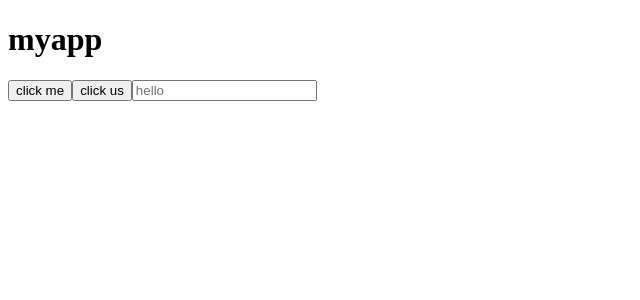
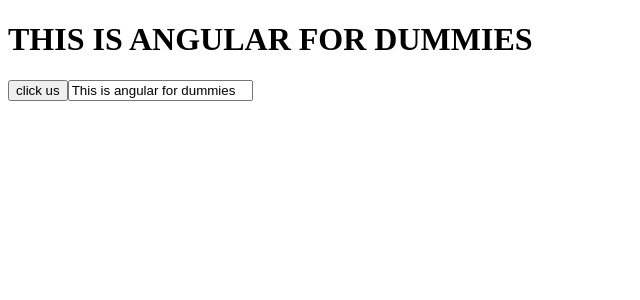
Before and after one commit to masete/angular-day-one, an Angular app: page / in a window 1280 px wide. Shown: the top 300 px of the page, without its empty margins (0-640 px from the left). Built offline with nearby package versions, Linux system fonts and the light colour scheme.

Commit message:
two way binding and property binding

```diff
--- a/src/app/app.component.html
+++ b/src/app/app.component.html
@@ -1,4 +1,4 @@
-<h1>{{title}}</h1>
-<button (click)= 'handleEvent()'>click me</button>
-<button (keydown)= 'handleEvent()'>click us</button>
-<input placeholder="hello" (keydown)= 'handleEvent()'/>
+<h1>{{title | uppercase}}</h1>
+
+<button (click)= 'handleEvent()'>click us</button>
+<input placeholder="hello" [(ngModel)]= "title" (keydown)= 'handleEvent()'/>
--- a/src/app/app.component.ts
+++ b/src/app/app.component.ts
@@ -6,9 +6,9 @@
   styleUrls: ['./app.component.scss']
 })
 export class AppComponent {
-  title = 'myapp';
+  title = 'This is angular for dummies';
 
   handleEvent(){
-    console.log('Button Clicked')
+    console.log('Button Clicked', this.title)
   }
 }
--- a/src/app/app.module.ts
+++ b/src/app/app.module.ts
@@ -1,4 +1,5 @@
 import { NgModule } from '@angular/core';
+import { FormsModule } from '@angular/forms';
 import { BrowserModule } from '@angular/platform-browser';
 
 import { AppRoutingModule } from './app-routing.module';
@@ -11,7 +12,8 @@
   ],
   imports: [
     BrowserModule,
-    AppRoutingModule
+    AppRoutingModule,
+    FormsModule
   ],
   providers: [
     StorageService
```
